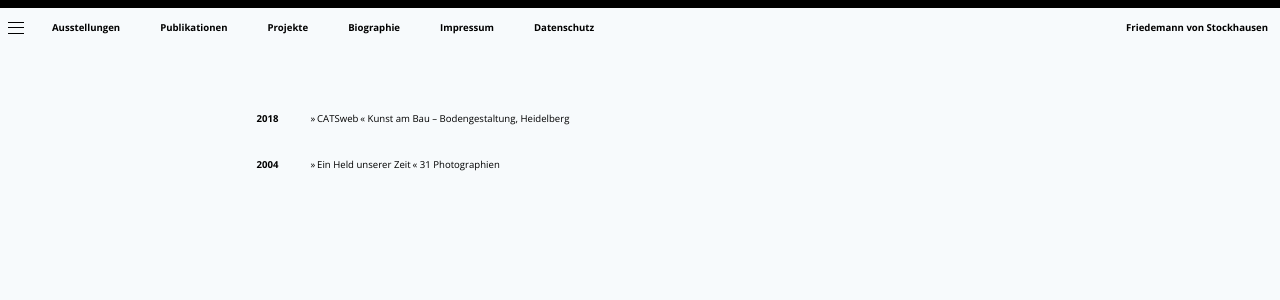
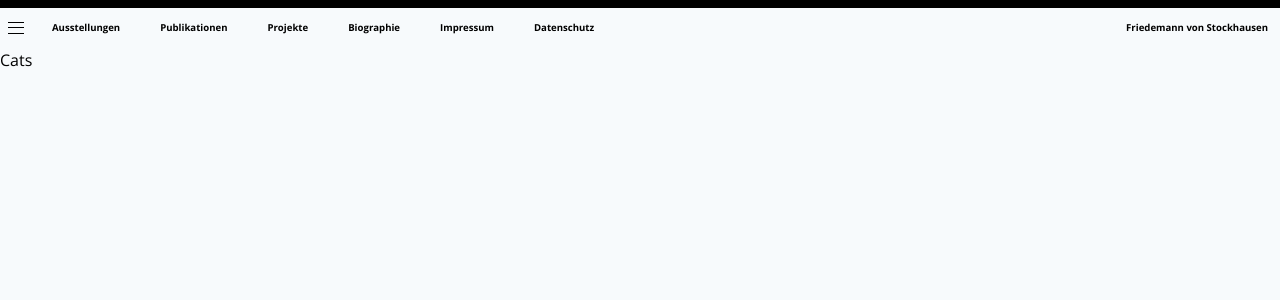
Before and after one commit to xhirsch/fvs, a React (Create React App) app: page /projekte/cats in a window 1280 px wide. Shown: the top 300 px of the page. Built offline with nearby package versions, Linux system fonts and the light colour scheme.

Commit message:
fixed project links (#6)

```diff
--- a/src/App.js
+++ b/src/App.js
@@ -1,7 +1,7 @@
 import { BrowserRouter as Router, Switch, Route } from "react-router-dom";
 import React from "react";
 
-import Ausstellung from "./components/Ausstellung";
+import Project from "./components/Project";
 import Ausstellungen from "./components/Ausstellungen";
 import Biographie from "./components/Biographie";
 import Datenschutz from "./components/Datenschutz";
@@ -10,7 +10,6 @@ import Impressum from "./components/Impressum";
 import Nav from "./components/Navbar/Nav";
 import Projekte from "./components/Projekte";
 import Publikationen from "./components/Publikationen";
-import Publikation from "./components/Publikation";
 
 const App = ({}) => {
   return (
@@ -24,10 +23,11 @@ const App = ({}) => {
           <Switch>
             <Route exact path="/" component={Home} />
             <Route exact path="/ausstellungen" component={Ausstellungen} />
-            <Route path="/ausstellungen/:name" component={Ausstellung} />
+            <Route path="/ausstellungen/:name" component={Project} />
             <Route exact path="/publikationen" component={Publikationen} />
-            <Route path="/publikationen/:name" component={Publikation} />
-            <Route path="/projekte" component={Projekte} />
+            <Route path="/publikationen/:name" component={Project} />
+            <Route exact path="/projekte" component={Projekte} />
+            <Route path="/projekte/:name" component={Project} />
             <Route path="/biographie" component={Biographie} />
             <Route path="/impressum" component={Impressum} />
             <Route path="/datenschutz" component={Datenschutz} />
--- a/src/components/Ausstellungen.js
+++ b/src/components/Ausstellungen.js
@@ -1,7 +1,7 @@
-import { Link } from 'react-router-dom';
-import React from 'react';
+import { Link } from "react-router-dom";
+import React from "react";
 
-import ProjectLink from './ProjectLink';
+import ProjectLink from "./ProjectLink";
 
 const Ausstellungen = ({}) => {
   return (
--- a/src/components/Ausstellung.jsx
+++ b/src/components/Project.jsx
@@ -9,6 +9,13 @@ import Essen from "./Ausstellungen/Essen";
 import Wolfsburg from "./Ausstellungen/Wolfsburg";
 import HBK from "./Ausstellungen/HBK";
 import Philharmonie from "./Ausstellungen/Philharmonie";
+import Augen from "./Publikationen/Augen";
+import Blick from "./Publikationen/Blick";
+import GanzeTeile from "./Publikationen/GanzeTeile";
+import Haut from "./Publikationen/Haut";
+import Polymorph from "./Publikationen/Polymorph";
+import Cats from "./Projekte/Cats";
+import Held from "./Projekte/Held";
 
 const whatToRender = name => {
   switch (name) {
@@ -28,12 +35,26 @@ const whatToRender = name => {
       return <HBK />;
     case "philharmonie":
       return <Philharmonie />;
+    case "augen":
+      return <Augen />;
+    case "blick":
+      return <Blick />;
+    case "ganzeteile":
+      return <GanzeTeile />;
+    case "haut":
+      return <Haut />;
+    case "polymorph":
+      return <Polymorph />;
+    case "cats":
+      return <Cats />;
+    case "held":
+      return <Held />;
     default:
       return <h1>Halluuuu</h1>;
   }
 };
 
-const ausstellung = {
+const project = {
   mainz: KunsthalleMainz,
   graz: NeueGalerieGraz,
   cartagena: Cartagena,
@@ -41,13 +62,20 @@ const ausstellung = {
   essen: Essen,
   wolfsburg: Wolfsburg,
   hbk: HBK,
-  philharmonie: Philharmonie
+  philharmonie: Philharmonie,
+  augen: Augen,
+  blick: Blick,
+  ganzeteile: GanzeTeile,
+  haut: Haut,
+  polymorph: Polymorph,
+  cats: Cats,
+  held: Held
 };
-const Ausstellung = () => {
+const Project = () => {
   const { name } = useParams();
   console.log(name);
-  const AusstellungZumRendern = ausstellung[name];
-  return <AusstellungZumRendern />;
+  const ProjectZumRendern = project[name];
+  return <ProjectZumRendern />;
 };
 
-export default Ausstellung;
+export default Project;
--- a/src/components/Projekte.js
+++ b/src/components/Projekte.js
@@ -1,23 +1,23 @@
+import { Link } from "react-router-dom";
 import React from "react";
 
+import ProjectLink from "./ProjectLink";
+
 const Projekte = ({}) => {
-  return(
+  return (
     <div className="flex flex-col pl-12 pr-12 pt-16 text-xs">
-
-      {/* 2018 » CATSweb « Kunst am Bau – Bodengestaltung, Heidelberg */}
-      <a href=""><div className="flex hover:underline mb-8">
-        <div className="w-1/5 mr-8 font-bold text-right"><p>2018</p></div>
-        <div className="w-4/5 text-left font-normal"><p>» CATSweb « Kunst am Bau – Bodengestaltung, Heidelberg</p></div>
-      </div></a>
-
-      {/* 2004 » Ein Held unserer Zeit « 31 Photographien */}
-      <a href=""><div className="flex hover:underline mb-8">
-        <div className="w-1/5 mr-8 font-bold text-right"><p>2004</p></div>
-        <div className="w-4/5 text-left font-normal"><p>» Ein Held unserer Zeit « 31 Photographien</p></div>
-      </div></a>
-
+      <ProjectLink
+        to="/projekte/cats"
+        year="2018"
+        title="» CATSweb « Kunst am Bau – Bodengestaltung, Heidelberg"
+      />
+      <ProjectLink
+        to="/projekte/held"
+        year="2004"
+        title="» Ein Held unserer Zeit « 31 Photographien"
+      />
     </div>
   );
-}
+};
 
 export default Projekte;
--- /dev/null
+++ b/src/components/Projekte/Cats.jsx
@@ -0,0 +1,7 @@
+import React from "react";
+
+const Cats = () => {
+  return <h1>Cats</h1>;
+};
+
+export default Cats;
--- /dev/null
+++ b/src/components/Projekte/Held.jsx
@@ -0,0 +1,7 @@
+import React from "react";
+
+const Held = () => {
+  return <h1>Held</h1>;
+};
+
+export default Held;
--- a/src/components/Publikation.jsx
+++ /dev/null
@@ -1,41 +0,0 @@
-import { useParams } from "react-router-dom";
-import React from "react";
-
-import GanzeTeile from "./Publikationen/GanzeTeile";
-import Blick from "./Publikationen/Blick";
-import Augen from "./Publikationen/Augen";
-import Haut from "./Publikationen/Haut";
-import Polymorph from "./Publikationen/Polymorph";
-
-const whatToRender = name => {
-  switch (name) {
-    case "ganzeteile":
-      return <GanzeTeile />;
-    case "blick":
-      return <Blick />;
-    case "augen":
-      return <Augen />;
-    case "haut":
-      return <Haut />;
-    case "polymorph":
-      return <Polymorph />;
-    default:
-      return <h1>Halluuuu</h1>;
-  }
-};
-
-const publikation = {
-  ganzeteile: GanzeTeile,
-  blick: Blick,
-  augen: Augen,
-  haut: Haut,
-  polymorph: Polymorph
-};
-const Publikation = () => {
-  const { name } = useParams();
-  console.log(name);
-  const PublikationZumRendern = publikation[name];
-  return <PublikationZumRendern />;
-};
-
-export default Publikation;
```
